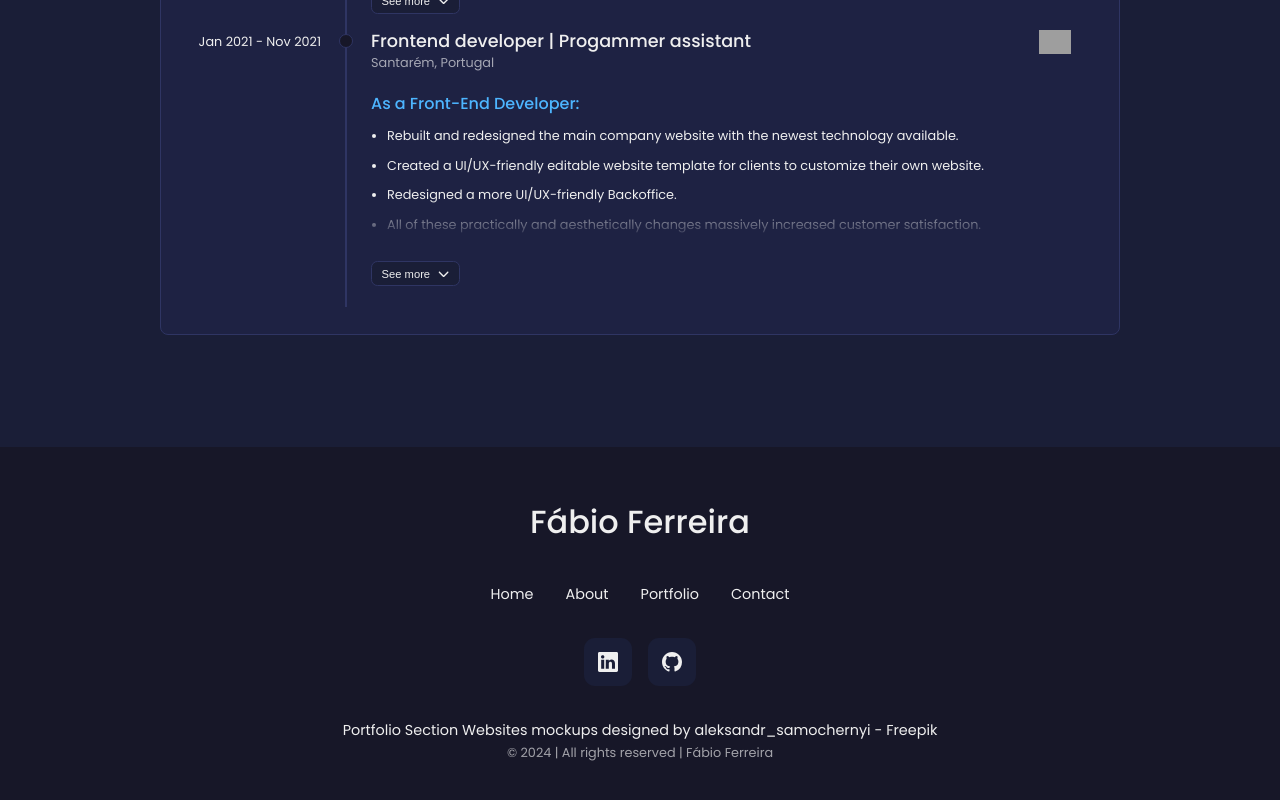
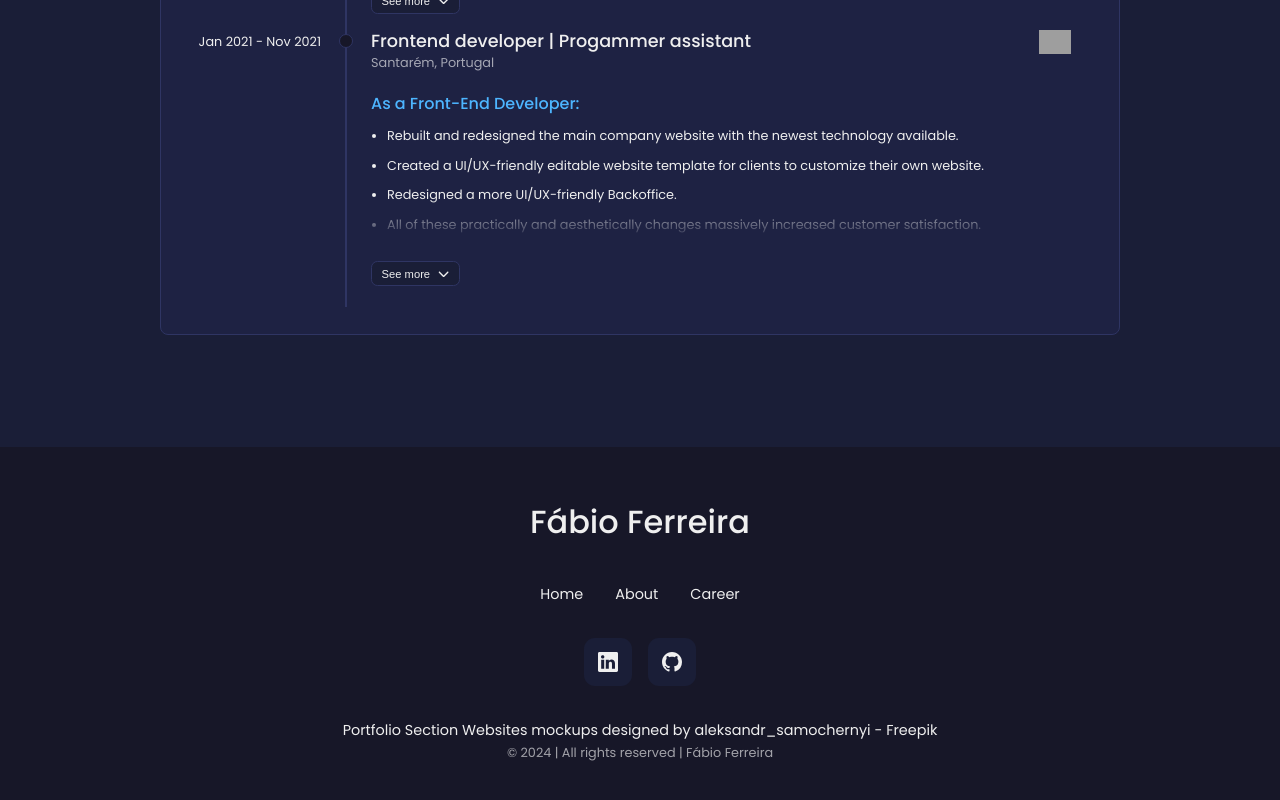
Before and after one commit to fabio-m-ferreira/Portfolio-WebApp, a Next.js app: page / in a window 1280 px wide. Shown: the part 2478-3278 px from the top of the page. Built offline with nearby package versions, Linux system fonts and the light colour scheme; grey boxes are pictures that could not be loaded.

Commit message:
added vercel Web Analytics

```diff
--- a/src/app/layout.tsx
+++ b/src/app/layout.tsx
@@ -3,6 +3,7 @@ import "./globals.css";
 import AOSInit from "@/utils/AOSInit";
 import Footer from "@/sections/footer/Footer";
 import Nav from "@/sections/nav/Nav";
+import { Analytics } from "@vercel/analytics/react";
 
 export const metadata: Metadata = {
   title: "Fábio | Portfolio",
@@ -30,6 +31,7 @@ export default function RootLayout({
     <html lang="en">
       <body>
         <AOSInit />
+        <Analytics />
         <Nav />
         {children}
         <Footer />
--- a/src/sections/footer/Footer.tsx
+++ b/src/sections/footer/Footer.tsx
@@ -19,10 +19,7 @@ const Footer = () => {
           <Link href="/#about">About</Link>
         </li>
         <li>
-          <Link href="/#portfolio">Portfolio</Link>
-        </li>
-        <li>
-          <Link href="/#contact">Contact</Link>
+          <Link href="/#portfolio">Career</Link>
         </li>
       </ul>
 
```
